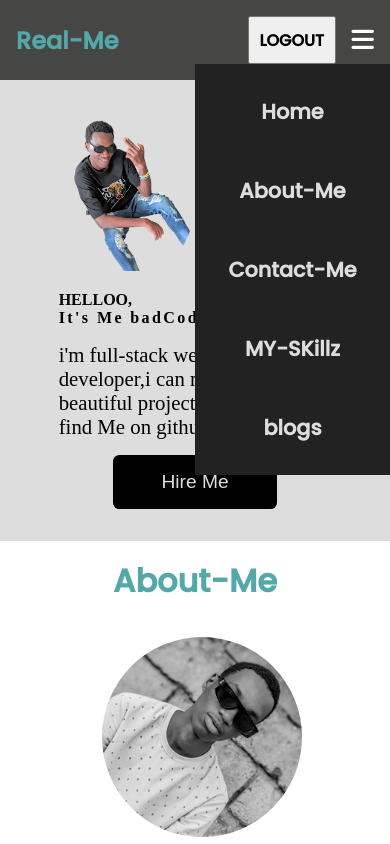
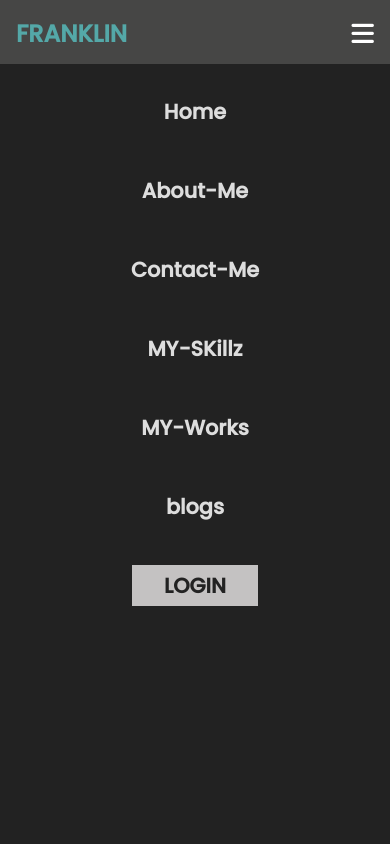
Before and after one commit to Franklin-pro/real-me, a plain HTML site: page index.html in a window 390 px wide. Both pictures are taken after a click on the icon 362 px from the left and 40 px from the top of the page. Shown: the top 844 px of the page. Drawn offline with Linux system fonts and the light colour scheme; a script that the page names is missing.

Commit message:
my portfolio

```diff
--- a/css/style.css
+++ b/css/style.css
@@ -47,6 +47,11 @@ z-index: 999;
     text-decoration: none;
     color: #ddd;
     transition: all .3s;
+}
+.btn{
+  background-color: #c4c2c2;
+ padding: .4rem 2rem;
+ color: #222;
 }
 
 .link:hover{
@@ -422,6 +427,12 @@ border-radius: 1rem;
     display: none;
     align-items: center;
   }
+  .sub{
+    padding: 2rem;
+  }
+  input,button{
+    padding: .6rem;
+  }
 
   /* -----------------responsive----------------- */
 
@@ -501,7 +512,8 @@ border-radius: 1rem;
   gap: 3rem;
   padding: 2rem;
   text-align: center;
-  width: 50%;
+  width: 100%;
+  height: 100vh;
 }
   }
   @media(max-width:820px){
--- a/index.html
+++ b/index.html
@@ -12,34 +12,29 @@
     <nav>
       <div class="nav-links">
         <div class="logo">
-          <h1>Real-Me</h1>
+          <h1>FRANKLIN</h1>
         </div>
         <ul class="links">
           <li><a href="#home" class="link">Home</a></li>
           <li><a href="#about" class="link">About-Me</a></li>
           <li><a href="#contact" class="link">Contact-Me</a></li>
           <li><a href="#skills" class="link">MY-SKillz</a></li>
+          <li><a href="#skills" class="link">MY-Works</a></li>
           <li><a href="#" class="link">blogs</a></li>
+          <li><a href="#" class="link btn">LOGIN</a></li>
         </ul>
-         <div class="real">
-          <button type="submit" class="login" name="login" onclick="login()">
-           LOGOUT
-          </button>
+
           <div class="menu">
             <i class="fa-solid fa-bars" style="color: #ffffff;" onclick="navOpen()"></i>
           </div>
-          <!--<button type="submit" class="regi" name="register" onclick="regi()">
-            REGISTER
-          </button>
-        </div> -->
-      </div>
+
     </nav>
     <!-- -------------homepage-------------- -->
     <div class="home-container" id="home">
       <div class="home">
         <div class="home-text">
           <h1>HELLOO,</h1>
-          <h1 class="word">It's Me badCoder <span class="name">Franklin,...</span></h1>
+          <h1 class="word">It's Me FRANKLIN <span class="name">Developer,...</span></h1>
           <p class="paragraph">
             i'm full-stack web developer,i can make beautiful project you can
             find Me on github.
@@ -56,34 +51,6 @@
         </div>
 
       </div>
-      <!-- <!DOCTYPE html>
-<html lang="en">
-<head>
-    <meta charset="UTF-8">
-    <meta name="viewport" content="width=device-width, initial-scale=1.0">
-    <title>Login form</title>
-    <link rel="stylesheet" href="./css/style.css">
-</head>
-<body>
-<center>
-    <div class="login-container" id="login">
-
-    <div class="login-form">
-
-<div class="loginse">
-    <h1 class="dd">LOGIN</h1>
-    <div class="logins">
-    <label for="">Email</label>
-    <input type="email" placeholder="type email" class="email"required>
-    <label for="">Password</label>
-    <input type="password" placeholder="type password" class="pass"required>
-
-    <button class="btn" onclick="login()" type="submit">login</button>
-
-    <h2></h2>
-    <a href="#">forgot password</a>
- <p>you don't have an account here?<button class="rg" onclick="reg()">register</button></p>
-</div> -->
 
 
 
@@ -217,6 +184,10 @@
             <i class="fa-solid fa-phone" style="color: #ffffff;"></i><p>0783446449</p>
             <i class="fa-solid fa-envelope" style="color: #ffffff;"></i></i><p>Real-Me@gmail.com</p>
         </div>
+        <div class="sub">
+    <input type="text" name="subscribe" placeholder="enter-email address">
+    <button type="submit">SUBSCRIBE</button>
+        </div>
         </div>
       </div>
     </footer>
```
